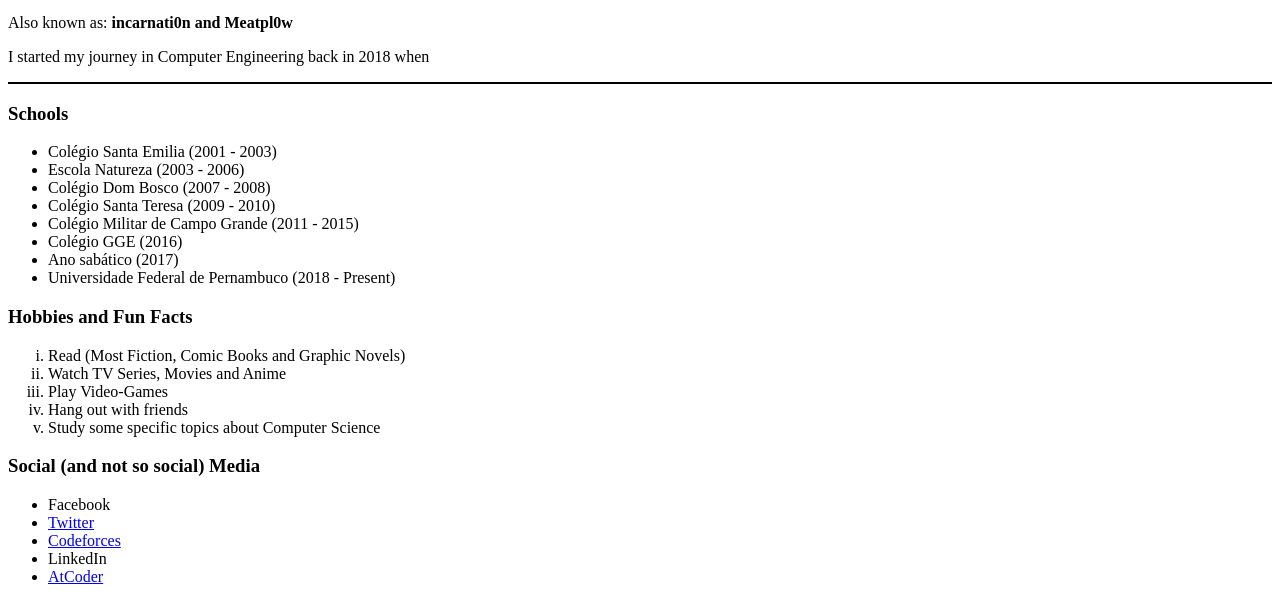
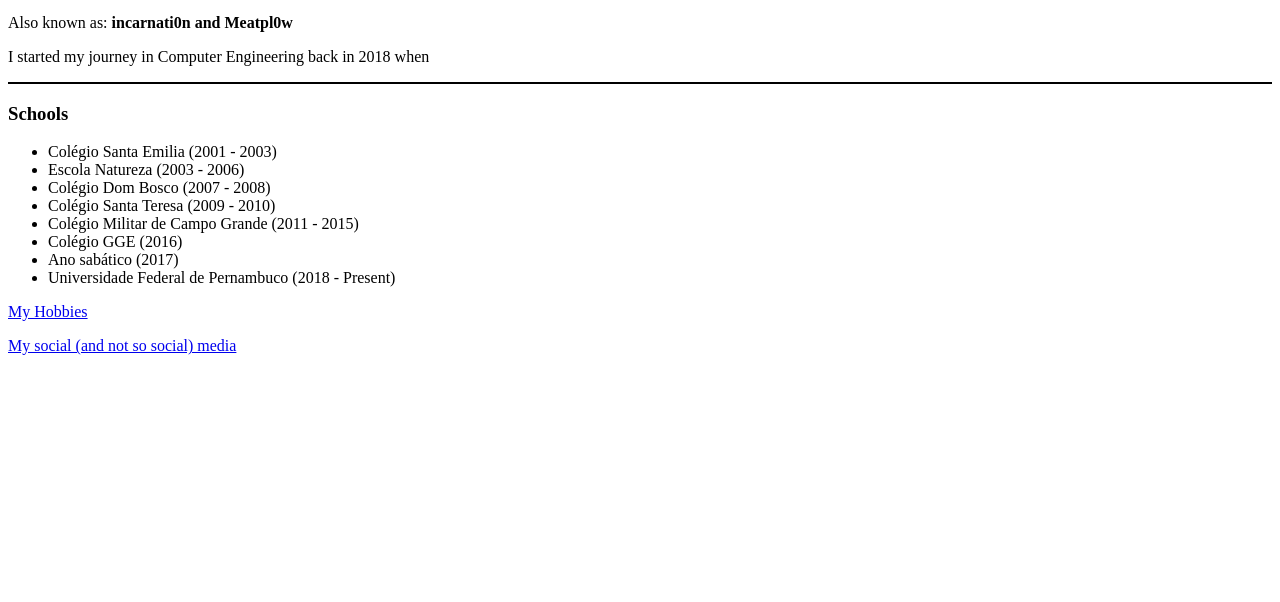
Before and after one commit to vmmc2/The-Complete-2022-Web-Development-Bootcamp, a plain HTML site: page Section 02 - Introduction to HTML/Personal Website/index.html in a window 1280 px wide. Shown: the part 412-1014 px from the top of the page. After the commit the page ends 800 px from the top, so only its background shows below. Drawn offline with Linux system fonts and the light colour scheme.

Commit message:
Update index.html

```diff
--- a/Section 02 - Introduction to HTML/Personal Website/index.html
+++ b/Section 02 - Introduction to HTML/Personal Website/index.html
@@ -33,21 +33,9 @@ de Websites na parte de "description" para saber do que eles se tratam exatament
             <li> Ano sabático (2017) </li>
             <li> Universidade Federal de Pernambuco (2018 - Present) </li>
         </ul>
-        <h3> Hobbies and Fun Facts</h3>
-        <ol type="i"> <!-- Ordered List -->
-            <li> Read (Most Fiction, Comic Books and Graphic Novels) </li>
-            <li> Watch TV Series, Movies and Anime </li>
-            <li> Play Video-Games </li>
-            <li> Hang out with friends </li>
-            <li> Study some specific topics about Computer Science</li>
-        </ol>
-        <h3> Social (and not so social) Media </h3>
-        <ul>
-            <li> <a>Facebook</a> </li>
-            <li> <a href="https://twitter.com/Meatpl0w">Twitter</a> </li>
-            <li> <a href="https://codeforces.com/profile/.selfmade.">Codeforces</a> </li>
-            <li> <a>LinkedIn</a> </li>
-            <li> <a href="https://atcoder.jp/users/incarnati0n">AtCoder</a> </li>
-        </ul>
+
+        <p> <a href="hobbies.html">My Hobbies</a> </p>
+
+        <p> <a href="socialmedia.html"> My social (and not so social) media</a> </p>
     </body>
 </html>
```
